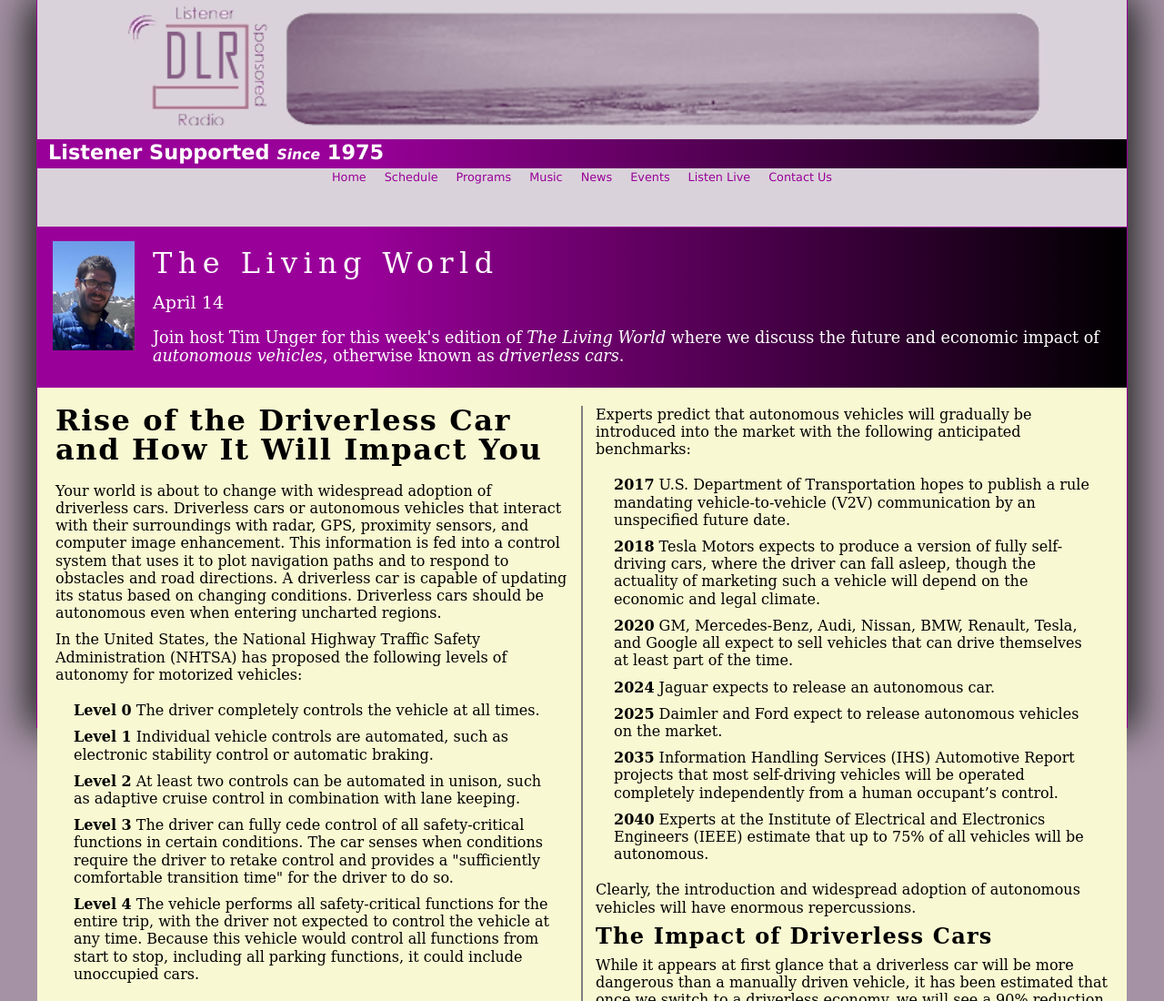
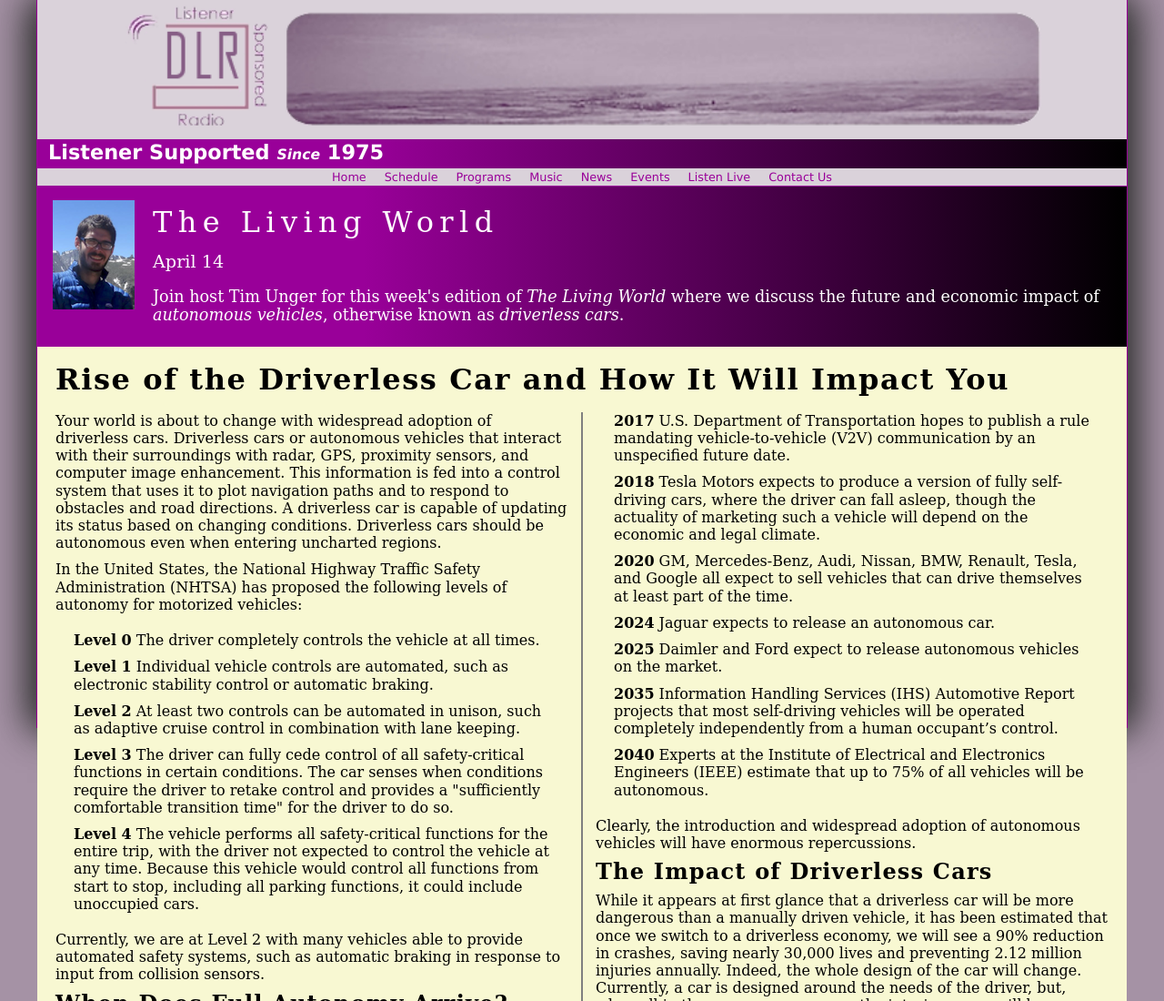
Before and after one commit to LHaupt08/tutorial6, a plain HTML site: page html/dlr_lw0414.html in a window 1280 px wide. Shown: the top 1100 px of the page at 91% size. Drawn offline with Linux system fonts and the light colour scheme.

Commit message:
hopefully final commit

```diff
--- a/css/dlr_columns.css
+++ b/css/dlr_columns.css
@@ -31,6 +31,14 @@
       -moz-column-rule: 2px solid gray;
       -webkit-column-rule: 2px solid gray;
       column-rule: 2px solid gray;
+
+      widows: 3;
+      orphans: 3;
    }
 
+   article h1 {
+      -moz-column-span:all;
+      -webkit-column-span:all;
+      column-span:all;
+   }
 }
--- a/css/dlr_lw.css
+++ b/css/dlr_lw.css
@@ -57,7 +57,7 @@ body > header {
    background-color: rgb(218, 210, 218);
    border-bottom: 1px solid rgb(153, 0, 153);
    color: white;
-   padding-bottom: 45px;
+   /*padding-bottom: 45px; disabling this because it is unimportant and bothers me :)*/
 
 }
 
```
